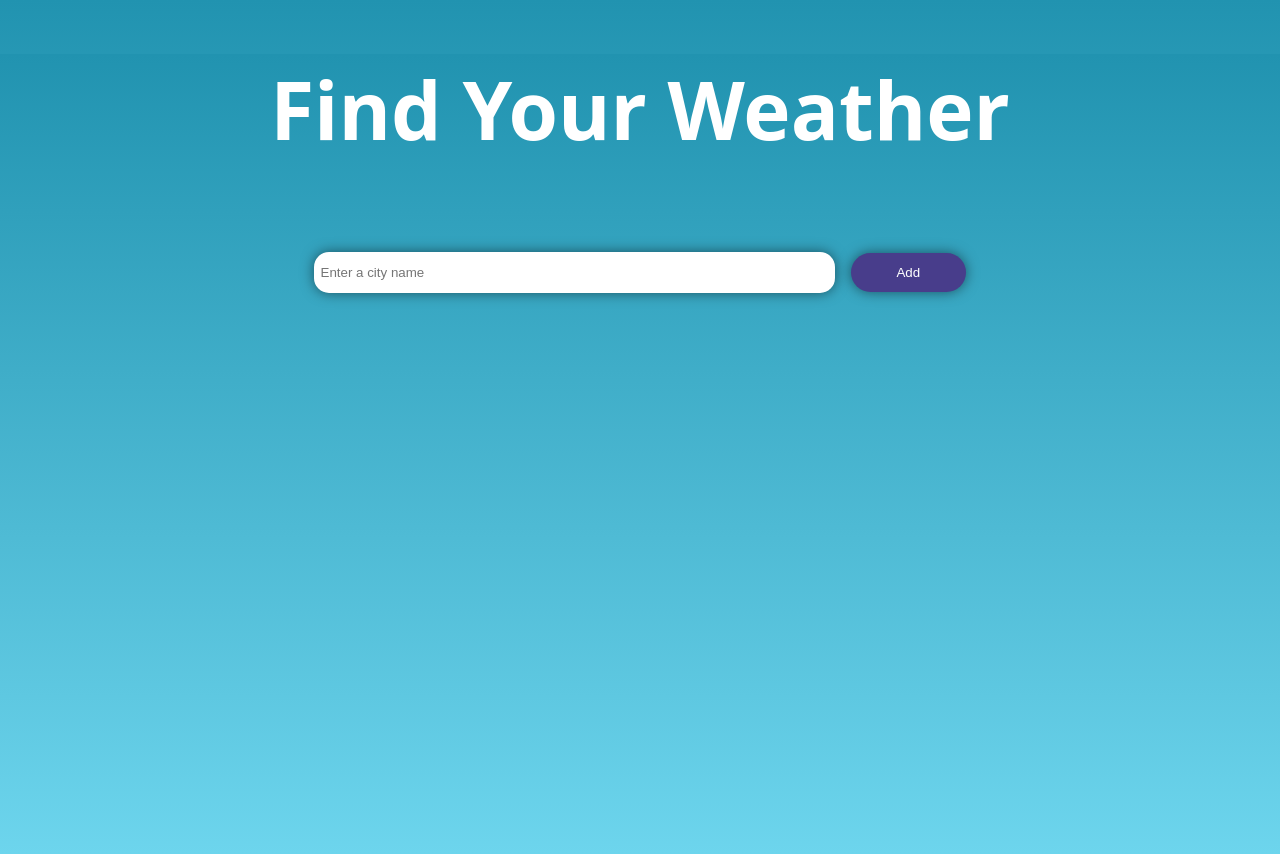
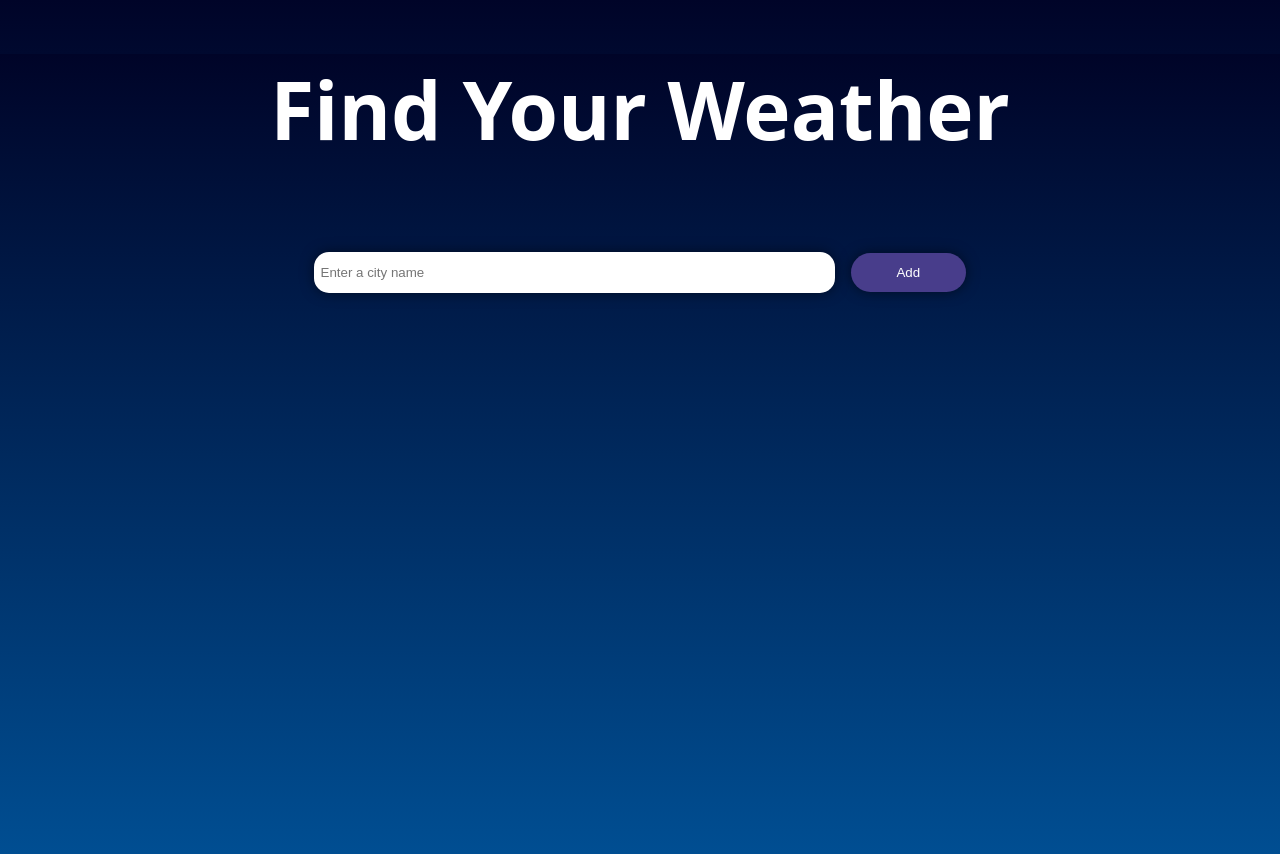
Before and after one commit to niceyaroslav/ultraweather, a Flask app: page / in a window 1280 px wide. Run offline with Flask 2, Linux system fonts and the light colour scheme; data that the repository does not hold is empty; parts of the project's set-up code (start-up, migrations or seed data) failed here and were passed over.

Commit message:
Changed styles to less disturbing as users said

```diff
--- a/static/style.css
+++ b/static/style.css
@@ -49,7 +49,7 @@
 
 html, body {
 	min-height: 100vh;
-	background: linear-gradient(#2193b0 , #6dd5ed);
+	background: linear-gradient(#000428 , #004e92);
 	background-repeat: no-repeat;
 	background-attachment: fixed;
 	padding: 0;
```
